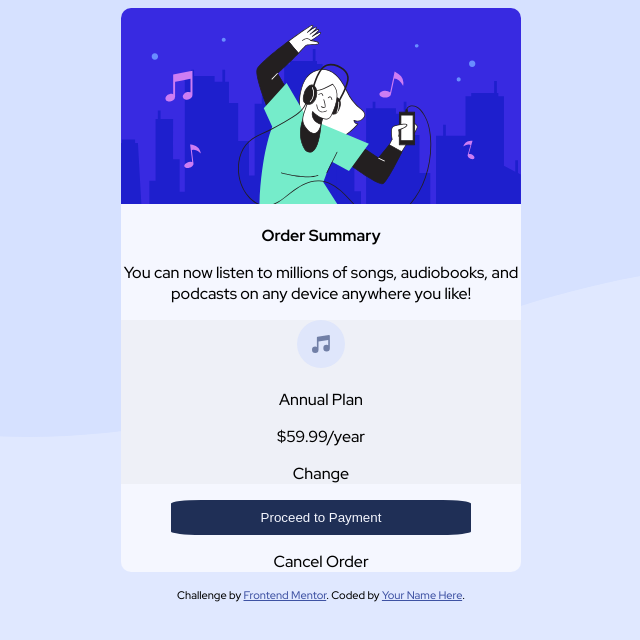
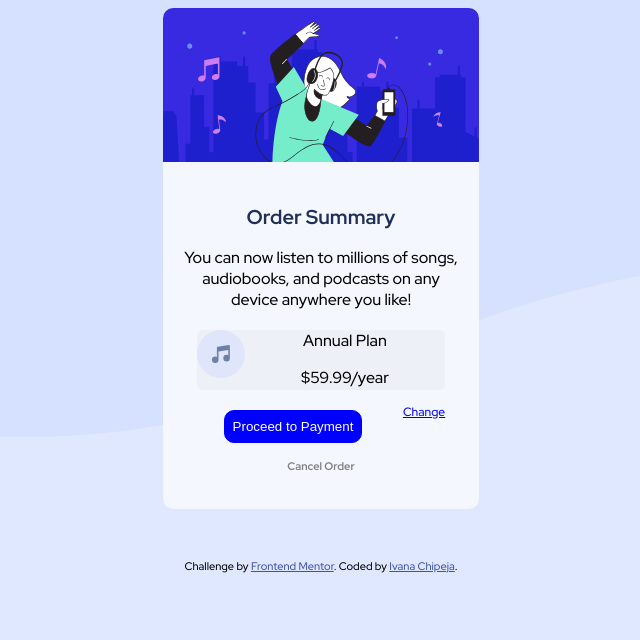
Before and after one commit to ivana-chipeja/Order-summary-component, a plain HTML site: page index.html in a window 1280 px wide. Shown: the whole page, without its empty margins (319-959 px from the left). Drawn offline with Linux system fonts and the light colour scheme.

Commit message:
updated css

```diff
--- a/index.html
+++ b/index.html
@@ -15,12 +15,13 @@
 </head>
 
 <body>
-
-    <div class="container">
+  <main>
+    <section class="container">
 
         <img class="illustration" src="images/illustration-hero.svg" alt="Illustration Hero">
 
-        <p class="order">Order Summary</p>
+        <div class="inside-container">
+            <h1>Order Summary</h1>
 
             <p>You can now listen to millions of songs, audiobooks, and podcasts on any
             device anywhere you like!</p>
@@ -30,18 +31,21 @@
                 <img class="music-icon" src="images/icon-music.svg" alt="Music Icon">
                 <p>Annual Plan</p>
                 <p>$59.99/year</p>
-            <p>Change</p>
+                <a href="#" class="change">Change</a>
 
             </div>
 
             <button>Proceed to Payment</button>
-        <p>Cancel Order</p>
+            <p class="cancel">Cancel Order</p>
+
         </div>
+      </section>
+    </main>
 
-  <div class="attribution">
+  <footer class="attribution">
     Challenge by <a href="https://www.frontendmentor.io?ref=challenge" target="_blank">Frontend Mentor</a>.
-    Coded by <a href="#">Your Name Here</a>.
-  </div>
+    Coded by <a href="#">Ivana Chipeja</a>.
+  </footer>
 
 </body>
 </html>
--- a/style.css
+++ b/style.css
@@ -4,14 +4,19 @@ body{
     background-color: hsl(225, 100%, 94%);
     font-family: 'Red Hat Display', sans-serif;
     font-size: 16px;
+
 }
 
 .container{
     margin: 0 auto;
     background-color: hsl(225, 100%, 98%);
-    width: 400px;
+    width: 25%;
     text-align: center;
     border-radius: 10px;
+}
+
+.inside-container{
+    padding: 20px;
 }
 
 .illustration{
@@ -19,31 +24,52 @@ body{
     width: 100%;
 }
 
-.order{
+h1{
     font-weight: 700;
-
-}
-
-.music-icon{
-
+    font-size: 20px;
+    color: hsl(223, 47%, 23%);
 }
 
 .annual{
     background-color: hsl(227, 36%, 95%);
+    width: 90%;
+    height: 60px;
+    margin: 0 auto;
+    border-radius: 5px;
+    margin-top: 20px;
+    margin-bottom: 20px;
+    clear: both;
+}
+
+.music-icon{
+    float: left;
+
+}
+
+.change{
+    text-decoration: underline;
+    float: right;
+    font-size: 12px;
 }
 
 button{
-    background-color: hsl(223, 47%, 23%);
-    border-style: none;
-    color: hsl(225, 100%, 98%);
-    text-align: center;
-    border-radius: 10%;
-    padding: 10px;
-    width: 300px;
-    font-weight: 500;
+    background-color: blue;
+    border: 1px solid blue;
+    color: white;
+    border-radius: 10px;
+    margin: auto;
+    padding: 0.5rem;
+}
+
+.cancel{
+    color: grey;
+    padding: 5px;
+    font-size: 11px;
+    font-weight: 700;
 }
 
 .attribution {
+    margin-top: 50px;
     font-size: 11px;
     text-align: center;
 }
```
Also changed, not shown: 1 other file. Lines whose indentation alone changed are shown as unchanged.
